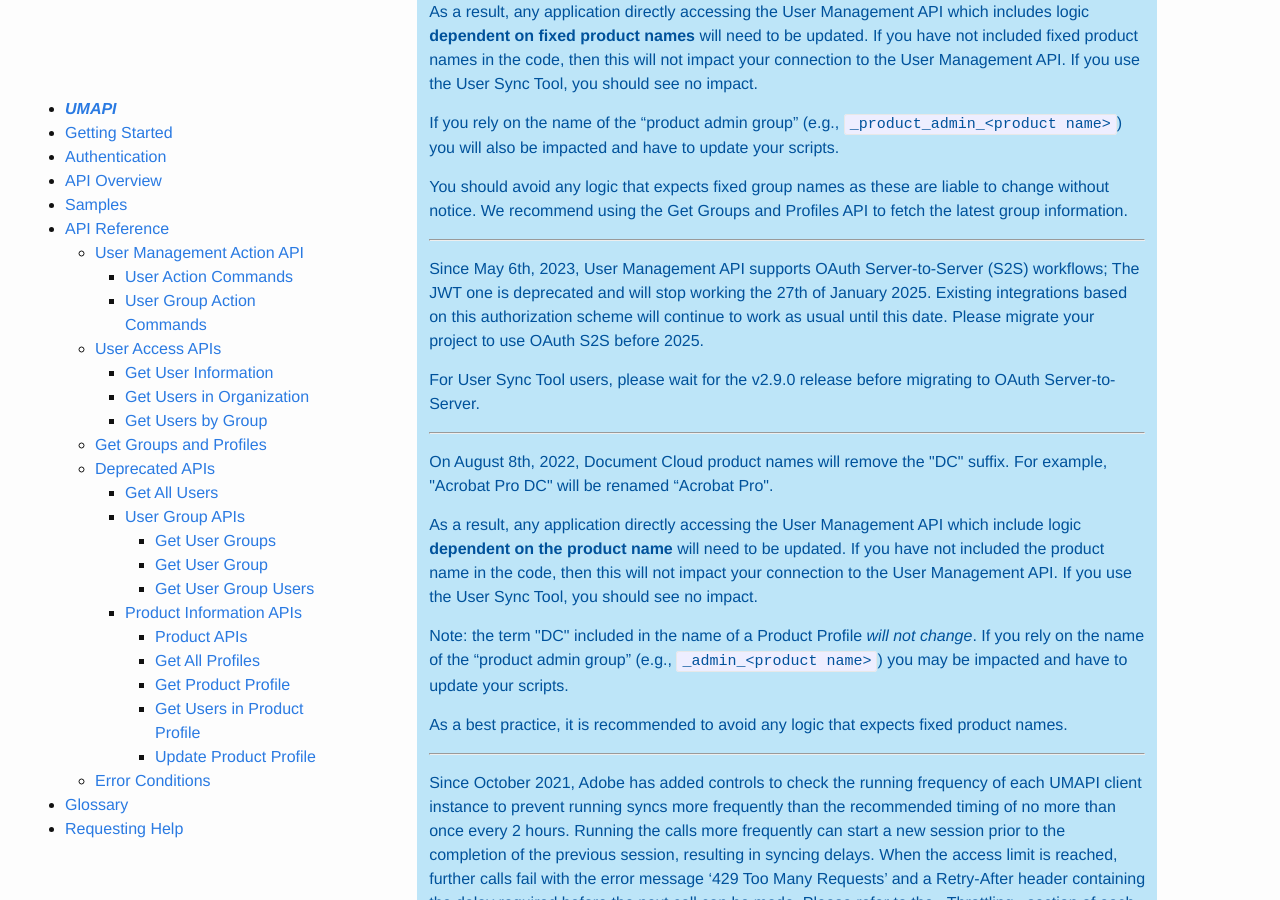
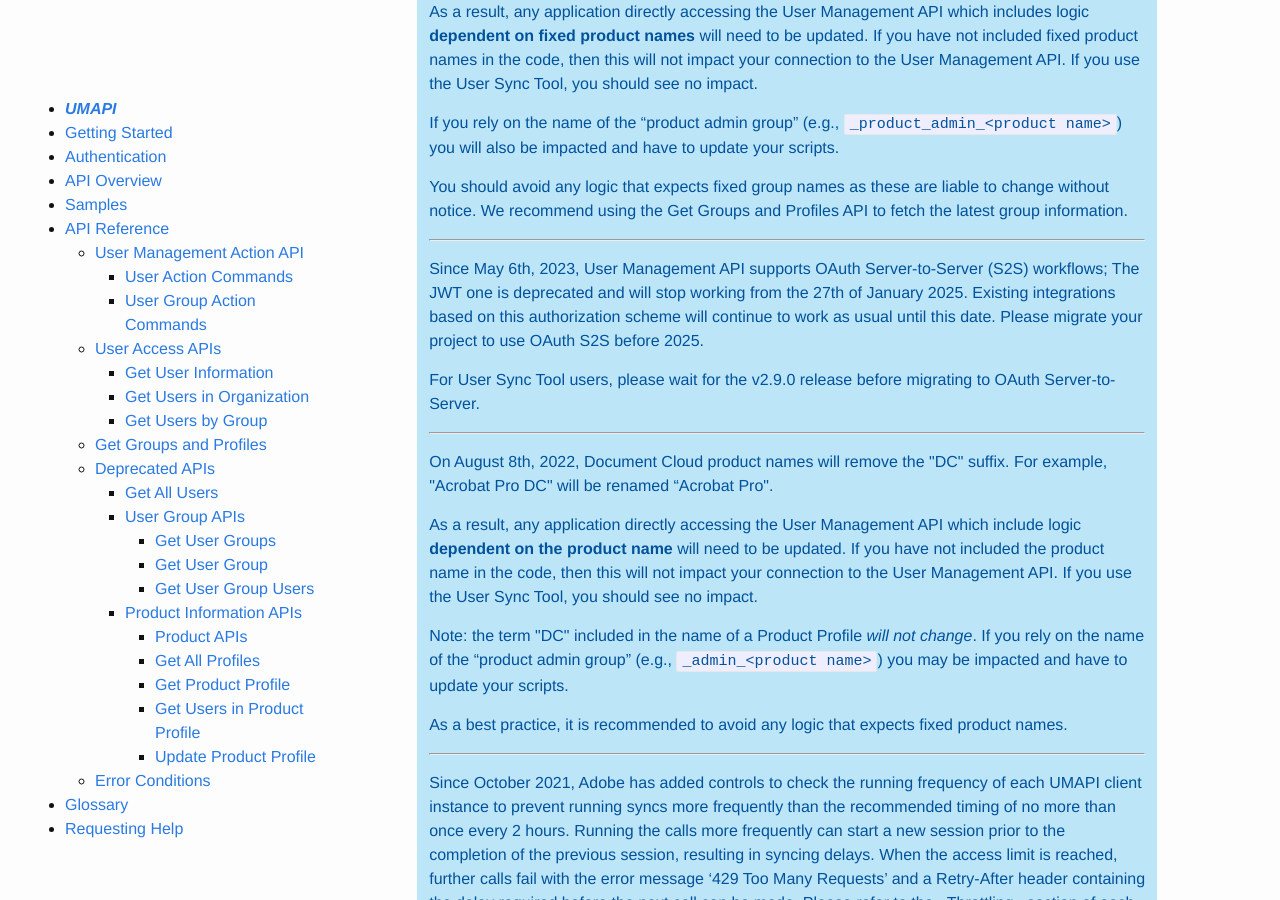
Before and after one commit to adobe-apiplatform/umapi-documentation, a Jekyll site: the page built from docs/en/index.md, in a window 1280 px wide and 900 px high, scrolled down 1156 px. Built offline with Jekyll 4.4.1, drawn with Linux system fonts in a browser that asks for light colours.

Commit message:
Update docs/en/index.md
Co-authored-by: Lea Savage <leasavage@gmail.com>

```diff
--- a/docs/en/index.md
+++ b/docs/en/index.md
@@ -33,7 +33,7 @@
 <p>If you rely on the name of the “product admin group” (e.g., <code>_product_admin_&lt;product name&gt;</code>) you will also be impacted and have to update your scripts.</p>
 <p>You should avoid any logic that expects fixed group names as these are liable to change without notice. We recommend using the Get Groups and Profiles API to fetch the latest group information.</p>
 <hr class="api-ref-rule">
-<p>Since May 6th, 2023, User Management API supports OAuth Server-to-Server (S2S) workflows; The JWT one is deprecated and will stop working the 27th of January 2025. Existing integrations based on this authorization scheme will continue to work as usual until this date. Please migrate your project to use OAuth S2S before 2025.
+<p>Since May 6th, 2023, User Management API supports OAuth Server-to-Server (S2S) workflows; The JWT one is deprecated and will stop working from the 27th of January 2025. Existing integrations based on this authorization scheme will continue to work as usual until this date. Please migrate your project to use OAuth S2S before 2025.
 <p>For User Sync Tool users, please wait for the v2.9.0 release before migrating to OAuth Server-to-Server.</p>
 <hr class="api-ref-rule">
 <p>On August 8th, 2022, Document Cloud product names will remove the "DC" suffix. For example, "Acrobat Pro DC" will be renamed “Acrobat Pro".</p>
```
